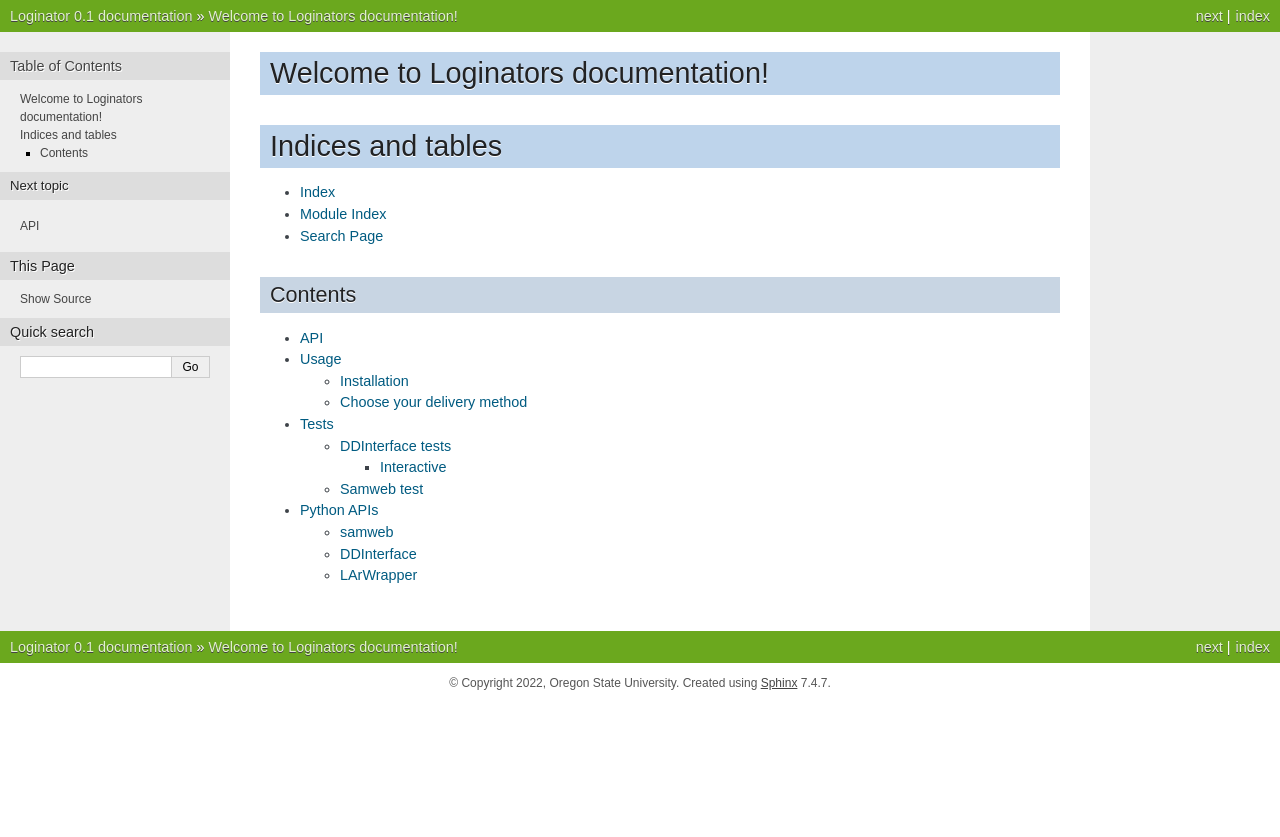
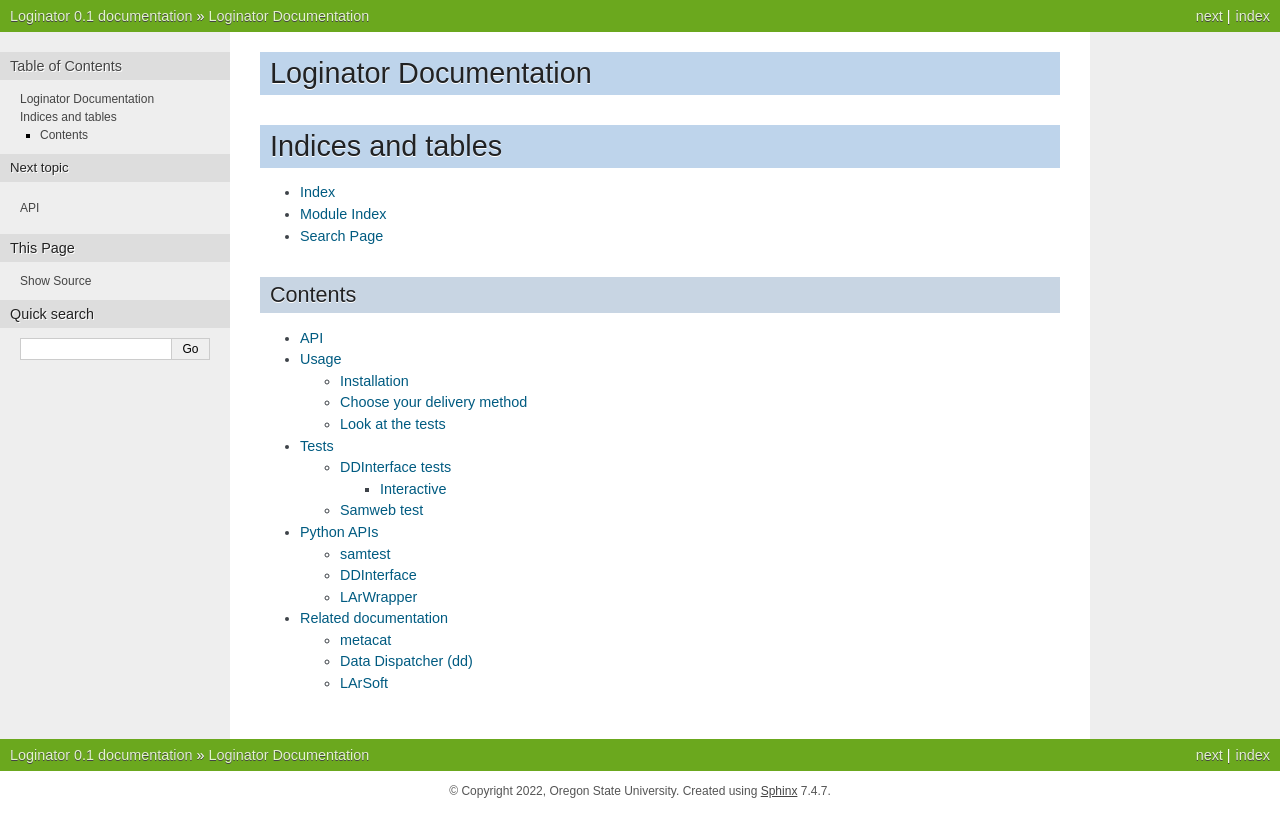
Before and after one commit to hschellman/DataChallengeWork-loginator, a Sphinx documentation site: the page built from docs/source/index.rst, in a window 1280 px wide. Shown: the top 837 px of the page. Built offline with Sphinx 7.4.7, drawn with Linux system fonts in a browser that asks for light colours.

Commit message:
add links to related

```diff
--- a/docs/source/Modules.rst
+++ b/docs/source/Modules.rst
@@ -1,8 +1,8 @@
 Python APIs
 -----------
 
-samweb
-******
+samtest
+*******
 
 .. autofunction:: samtest::testProject
 
--- a/docs/source/index.rst
+++ b/docs/source/index.rst
@@ -3,8 +3,8 @@
    You can adapt this file completely to your liking, but it should at least
    contain the root `toctree` directive.
 
-Welcome to Loginators documentation!
-====================================
+Loginator Documentation
+=======================
 
 .. toctree::
    :maxdepth: 2
@@ -28,3 +28,4 @@
     usage
     tests
     Modules
+    related
--- /dev/null
+++ b/docs/source/related.rst
@@ -0,0 +1,17 @@
+Related documentation
+=====================
+
+metacat
+-------
+
+  https://metacat.readthedocs.io/en/latest/
+
+Data Dispatcher (dd)
+--------------------
+
+  https://data-dispatcher.readthedocs.io/en/latest/
+
+LArSoft
+-------
+
+  https://larsoft.org/training/
--- a/docs/source/usage.rst
+++ b/docs/source/usage.rst
@@ -9,6 +9,10 @@
 Choose your delivery method
 ---------------------------
 
-- :doc: `LArWrapper` and  :doc `DDInterface` set up data delivery projects using different interfaces and run over multiple files
+:doc:`generated/LArWrapper` and  :doc:`generated/DDInterface` set up data delivery projects using different interfaces and run over multiple files
 
-.. include: Modules.rst
+
+Look at the tests
+-----------------
+
+-:doc:`tests`
```
Also changed, not shown: docs/source/LArWrapperDoc.rst (deleted, +0 -10 lines), 1 other file.
